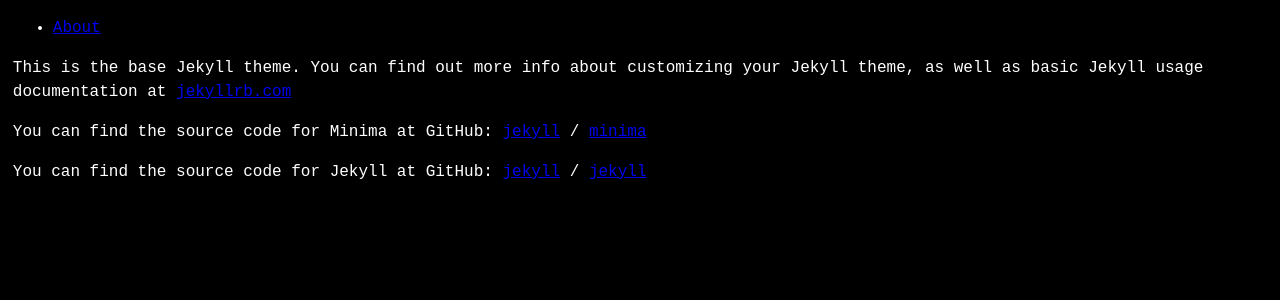
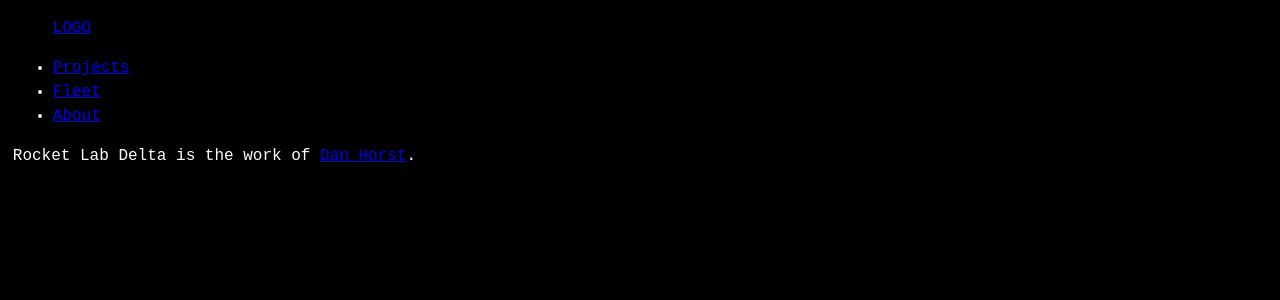
Before and after one commit to rocketlabdelta/rocketlabdelta.com, a Jekyll site: the page built from about.md, in a window 1280 px wide. Shown: the top 300 px of the page. Built offline with Jekyll 4.4.1, drawn with Linux system fonts in a browser that asks for light colours.

Commit message:
Basic content structure

```diff
--- a/_config.yml
+++ b/_config.yml
@@ -29,6 +29,8 @@
   - jekyll-feed
 
 header_pages:
+  - projects.md
+  - fleet.md
   - about.md
 
 # Exclude from processing.
--- /dev/null
+++ b/_includes/banner.html
@@ -0,0 +1,8 @@
+<header role="banner">
+  <figure class="site-logo">
+    <a href="{{ "/" | relative_url }}">
+      LOGO
+    </a>
+  </figure>
+  {%- include site_nav.html -%}
+</header>
--- a/_includes/header.html
+++ /dev/null
@@ -1,17 +0,0 @@
-{%- assign page_paths = site.header_pages | default: default_paths -%}
-<header role="banner">
-  <figure class="site-logo">
-    <a href="/">
-    </a>
-  </figure>
-  <nav role="navigation">
-    <ul>
-      {%- for path in page_paths -%}
-        {%- assign nav_page = site.pages | where: "path", path | first -%}
-        {%- if nav_page.title -%}
-        <li><a href="{{ nav_page.url | relative_url }}">{{ nav_page.title | escape }}</a></li>
-        {%- endif -%}
-      {%- endfor -%}
-    </ul>
-  </div>
-</header>
--- /dev/null
+++ b/_includes/site_nav.html
@@ -0,0 +1,12 @@
+
+{%- assign page_paths = site.header_pages | default: default_paths -%}
+<nav role="navigation">
+  <ul>
+    {%- for path in page_paths -%}
+    {%- assign nav_page = site.pages | where: "path", path | first -%}
+    {%- if nav_page.title -%}
+    <li><a href="{{ nav_page.url | relative_url }}">{{ nav_page.title | escape }}</a></li>
+    {%- endif -%}
+    {%- endfor -%}
+  </ul>
+</nav>
--- a/_layouts/default.html
+++ b/_layouts/default.html
@@ -2,7 +2,7 @@
 <html lang="en">
   {%- include head.html -%}
   <body>
-    {%- include header.html -%}
+    {%- include banner.html -%}
 
     <main role="main">
       {{ content }}
--- a/about.md
+++ b/about.md
@@ -4,15 +4,6 @@
 permalink: /about/
 ---
 
-This is the base Jekyll theme. You can find out more info about customizing your Jekyll theme, as well as basic Jekyll usage documentation at [jekyllrb.com](https://jekyllrb.com/)
+Rocket Lab Delta is the work of [Dan Horst][1].
 
-You can find the source code for Minima at GitHub:
-[jekyll][jekyll-organization] /
-[minima](https://github.com/jekyll/minima)
-
-You can find the source code for Jekyll at GitHub:
-[jekyll][jekyll-organization] /
-[jekyll](https://github.com/jekyll/jekyll)
-
-
-[jekyll-organization]: https://github.com/jekyll
+[1]: https://www.danhorst.com
```
Also changed, not shown: fleet.md (added, +6 -0 lines), index.md (+2 -5 lines), projects.md (added, +6 -0 lines).
